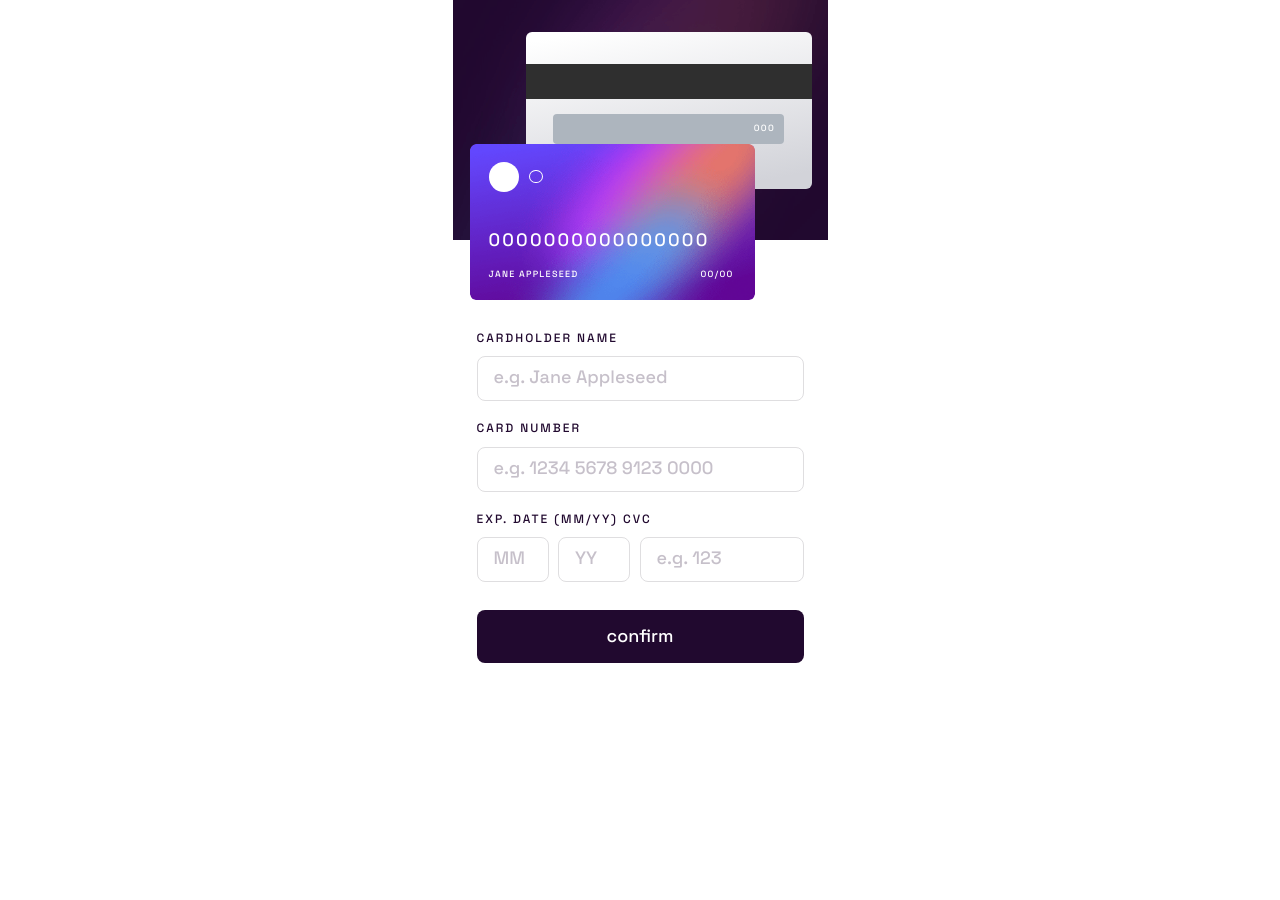
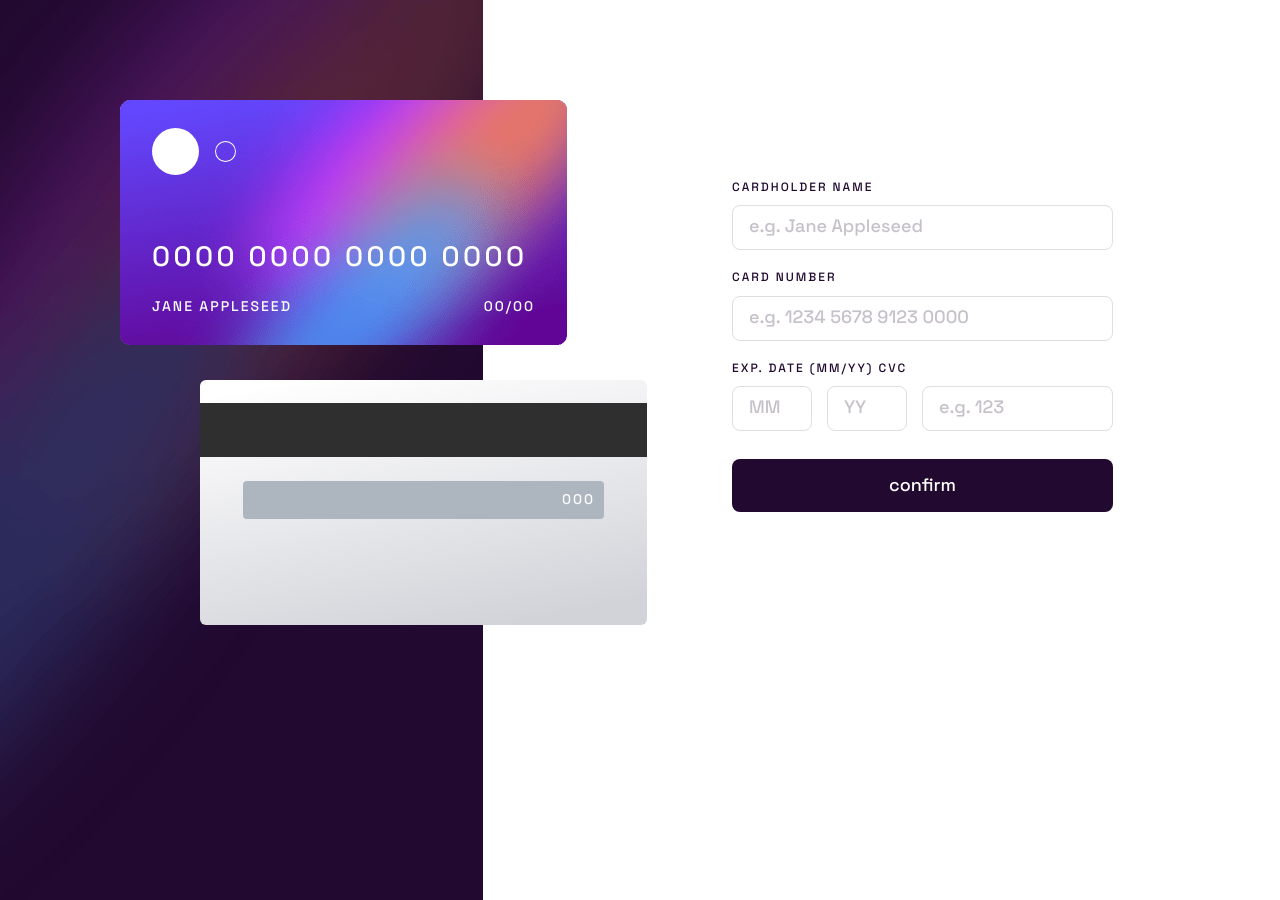
Before and after one commit to Dirakli/Interactive-card-details-form, a React (Vite) app: page / in a window 1280 px wide. Before the commit the page ends 800 px from the top, so only its background shows below. Built offline with nearby package versions, Linux system fonts and the light colour scheme.

Commit message:
project complete

```diff
--- a/src/App.tsx
+++ b/src/App.tsx
@@ -1,10 +1,11 @@
+import { useState } from "react"
 import { createGlobalStyle } from "styled-components"
 import styled from "styled-components"
 import PurpleImage from "/public/assets/bg-main-mobile.png"
+import DesktopImage from "/public/assets/bg-main-desktop.png"
 import CardBackside from "./components/CardBackside"
 import CardFrontside from "./components/CardFrontside"
 import CardDetails from "./components/CardDetails"
-import { useState } from "react"
 
 function App() {
 	const [cardNumber, setCardNumber] = useState<any>("");
@@ -15,8 +16,8 @@ function App() {
 
 	return (
 		<MainWrapper>
-			<GlobalStyles/>
-			<PurpleDiv Image={PurpleImage} ></PurpleDiv>
+			<GlobalStyles />
+			<PurpleDiv Image={PurpleImage} DesktopPurpleImage={DesktopImage}></PurpleDiv>
 			<CardBackside expire={expire} />
 			<CardFrontside cardNumber={cardNumber} firstname={firstname} month={month} year={year} />
 			<CardDetails
@@ -40,6 +41,12 @@ const PurpleDiv = styled.div<any>`
   position: absolute;
   height: 240px;
   background-image: url(${(props) => props.Image});
+
+  @media (min-width: 1200px) {
+	height: 900px;
+	width: 483px;
+	background-image: url(${(props) => props.DesktopPurpleImage});
+  }
 `
 
 const MainWrapper = styled.div`
@@ -49,6 +56,12 @@ const MainWrapper = styled.div`
   display: flex;
   flex-direction: column;
   justify-content: flex-start;
+
+  @media (min-width: 1200px) {
+	width: 100%;
+	height: 100vh;
+	flex-direction: row;
+  }
 `
 
 const GlobalStyles = createGlobalStyle`
--- a/src/components/CardBackside.tsx
+++ b/src/components/CardBackside.tsx
@@ -18,6 +18,12 @@ function CardBackside({expire}: {expire: any}) {
    font-family: 'Space Grotesk', sans-serif;;
    letter-spacing: 1.29px;
    font-weight: 500;
+
+   @media (min-width: 1200px) {
+    font-size: 14px;
+    line-height: 17.86px;
+    letter-spacing: 2px;
+   }
  `
 
  const SilverLine = styled.div`
@@ -30,6 +36,12 @@ function CardBackside({expire}: {expire: any}) {
    border-radius: 4px;
    background-color: rgba(173, 181, 190, 1);
    margin-top: 15.68px;
+
+   @media (min-width: 1200px) {
+    width: 361px;
+    height: 38px;
+    margin-top: 24px;
+   }
  `
 
  const BlackLine = styled.div`
@@ -37,6 +49,12 @@ function CardBackside({expire}: {expire: any}) {
    height: 34.6px;
    background-color: rgba(47, 47, 47, 1);
    margin-top: 32px;
+
+   @media (min-width: 1200px) {
+    width: 100%;
+    height: 54px;
+    margin-top: 23px;
+   }
  `
 
  const BacksideWrapper = styled.div`
@@ -51,6 +69,13 @@ function CardBackside({expire}: {expire: any}) {
    background: linear-gradient(168.73deg, #FFFFFF 5%, #D2D3D9 91.69%);
    margin-left: 73px;
    margin-top: 32px;
+
+   @media (min-width: 1200px) {
+    width: 447px;
+    height: 245px;
+    margin-top: 380px;
+    margin-left: 200px;
+   }
  `
 
 export default CardBackside;
--- a/src/components/CardDetails.tsx
+++ b/src/components/CardDetails.tsx
@@ -176,6 +176,10 @@ const CardCompleteWrapper = styled.div`
   flex-direction: column;
   justify-content: space-around;
   align-items: center;
+
+  @media (min-width: 1200px) {
+    width: 381px;
+  }
 `
 
 const SecondInput = styled.input`
@@ -203,6 +207,10 @@ const SecondInput = styled.input`
     font-weight: 500;
     color: #21092F;
     opacity: 0.25;
+  }
+
+  @media (min-width: 1200px) {
+    width: 191px;
   }
 `
 
@@ -232,6 +240,11 @@ const FirstAndSecondInput = styled.input`
     color: #21092F;
     opacity: 0.25;
   }
+
+
+  @media (min-width: 1200px) {
+    width: 80px;
+  }
 `
 
 const ThreeInputWrapper = styled.div`
@@ -239,6 +252,10 @@ const ThreeInputWrapper = styled.div`
   display: flex;
   align-items: center;
   justify-content: space-between;
+
+  @media (min-width: 1200px) {
+    width: 381px;
+  }
 `
 
 const Button = styled.button`
@@ -257,6 +274,10 @@ const Button = styled.button`
   font-family: 'Space Grotesk', sans-serif;;
   line-height: 22.97px;
   font-weight: 500;
+
+  @media (min-width: 1200px) {
+    width: 381px;
+  }
 `
 
 const Input = styled.input`
@@ -285,6 +306,10 @@ const Input = styled.input`
     color: #21092F;
     opacity: 0.25;
   }
+
+  @media (min-width: 1200px) {
+    width: 381px;
+  }
 `
 
 const Label = styled.label`
@@ -309,6 +334,13 @@ const CardDetailsWrapper = styled.div`
   position: absolute;
   margin-top: 331px;
   margin-left: 24px;
+
+  @media (min-width: 1200px) {
+    width: 381px;
+    height: 352px;
+    margin-top: 180px;
+    margin-left: 732px;
+  }
 `
 
 export default CardDetails;
--- a/src/components/CardFrontside.tsx
+++ b/src/components/CardFrontside.tsx
@@ -5,7 +5,7 @@ type FrontsideWrapperProps = {
   background: string;
 }
 
-function CardFrontside({cardNumber, firstname, month, year}: {year: any,month: any, cardNumber: any, firstname: any}) {
+function CardFrontside({ cardNumber, firstname, month, year }: { year: any, month: any, cardNumber: any, firstname: any }) {
   return (
     <FrontsideWrapper background={frontsideImage} >
       <TwoRoundWrapper>
@@ -13,7 +13,7 @@ function CardFrontside({cardNumber, firstname, month, year}: {year: any,month: a
         <SmallRound></SmallRound>
       </TwoRoundWrapper>
       <SixteenDigits>
-            {cardNumber ? cardNumber : "0000000000000000"}
+        {cardNumber ? cardNumber : "0000 0000 0000 0000"}
       </SixteenDigits>
       <PersonNameAndDate>
         <PersonName>{firstname ? firstname : "Jane Appleseed"}</PersonName>
@@ -30,6 +30,12 @@ const Date = styled.span`
   line-height: 11.48px;
   letter-spacing: 1.29px;
   color: rgba(255, 255, 255, 1);
+
+  @media (min-width: 1200px) {
+    font-size: 14px;
+    line-height: 17.86px;
+    letter-spacing: 2px;
+  }
 `
 
 const PersonName = styled.span`
@@ -40,6 +46,12 @@ const PersonName = styled.span`
   letter-spacing: 1.29px;
   text-transform: uppercase;
   color: rgba(255, 255, 255, 1);
+
+  @media (min-width: 1200px) {
+    font-size: 14px;
+    line-height: 17.86px;
+    letter-spacing: 2px;
+  }
 `
 
 const PersonNameAndDate = styled.div`
@@ -51,6 +63,12 @@ const PersonNameAndDate = styled.div`
   display: flex;
   justify-content: space-between;
   align-items: center;
+
+  @media (min-width: 1200px) {
+    width: 383.14px;
+    margin-top: 200.5px;
+    margin-left: 32px;
+  }
 `
 
 const SixteenDigits = styled.div`
@@ -64,6 +82,14 @@ const SixteenDigits = styled.div`
   font-weight: 500;
   line-height: 22.97px;
   letter-spacing: 2.2px;
+
+  @media (min-width: 1200px) {
+    margin-top: 139px;
+    margin-left: 32px;
+    font-size: 28px;
+    line-height: 35.73px;
+    letter-spacing: 3.42px;
+  }
 `
 
 const SmallRound = styled.div`
@@ -71,6 +97,11 @@ const SmallRound = styled.div`
   height: 13.5px;
   border: 1px solid white;
   border-radius: 50%;
+
+  @media (min-width: 1200px) {
+    width: 21.13px;
+    height: 21.11px;
+  }
 `
 const BigRound = styled.div`
   width: 30.19px;
@@ -78,6 +109,11 @@ const BigRound = styled.div`
   background-color: rgba(255, 255, 255, 1);
   border: none;
   border-radius: 50%;
+
+  @media (min-width: 1200px) {
+    width: 46.96px;
+    height: 47px;
+  }
 `
 
 const TwoRoundWrapper = styled.div`
@@ -88,6 +124,13 @@ const TwoRoundWrapper = styled.div`
   justify-content: space-between;
   margin-top: 17.6px;
   margin-left: 19px;
+
+  @media (min-width: 1200px) {
+    width: 84px;
+    height: 47px;
+    margin-top: 28px;
+    margin-left: 32px;
+  }
 `
 
 const FrontsideWrapper = styled.div<FrontsideWrapperProps>`
@@ -102,6 +145,13 @@ const FrontsideWrapper = styled.div<FrontsideWrapperProps>`
   background-image: url(${(props) => props.background});
   background-repeat: no-repeat;
   background-size: cover;
+
+  @media (min-width: 1200px) {
+    width: 447px;
+    height: 245px;
+    margin-top: 100px;
+    margin-left: 120px;
+  }
 `
 
 export default CardFrontside;
```
Lines whose indentation alone changed are shown as unchanged.
